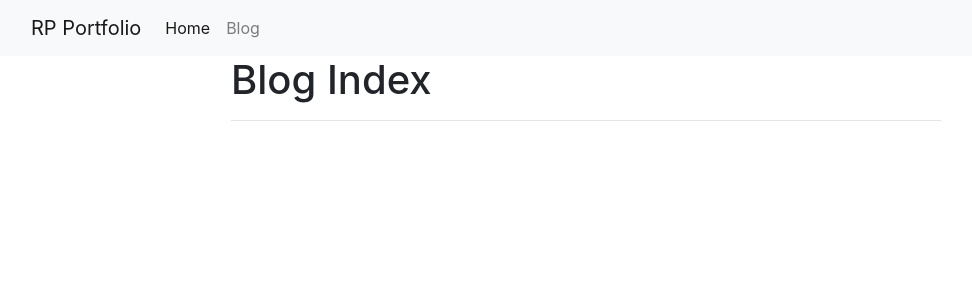
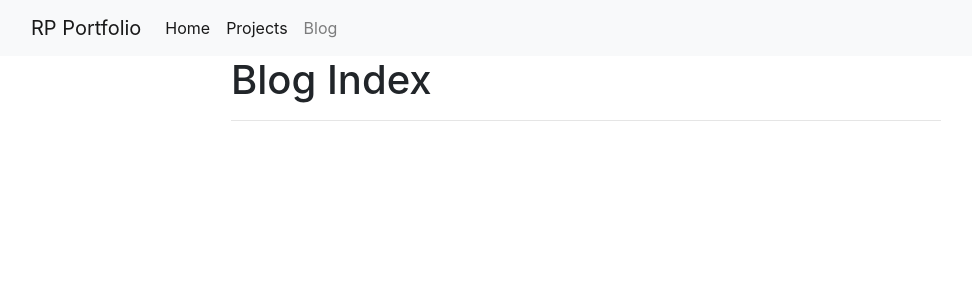
Before and after one commit to Almaz2312/django_cookitecutter_project, a Django app: page /blog/ in a window 1280 px wide. Shown: the top 300 px of the page, without its empty margins (54-1026 px from the left). Run offline with Django 4.2, Linux system fonts and the light colour scheme; data that the repository does not hold is empty; parts of the project's set-up code (start-up, migrations or seed data) failed here and were passed over; some libraries are stand-ins or nearby versions.

Commit message:
added dashboard to base.html

```diff
--- a/my_awesome_project/templates/base.html
+++ b/my_awesome_project/templates/base.html
@@ -10,7 +10,10 @@
         <div class="collapse navbar-collapse" id="navbarSupportedContent">
           <ul class="navbar-nav mr-auto">
             <li class="nav-item active">
-              <a class="nav-link" href="{% url 'project_index' %}">Home</a>
+              <a class="nav-link" href="{% url 'dashboard' %}">Home</a>
+            </li>
+            <li class="nav-item active">
+              <a class="nav-link" href="{% url 'project_index' %}">Projects</a>
             </li>
             <li class="nav-item">
               <a class="nav-link" href="{% url 'blog_index' %}">Blog</a>
```
